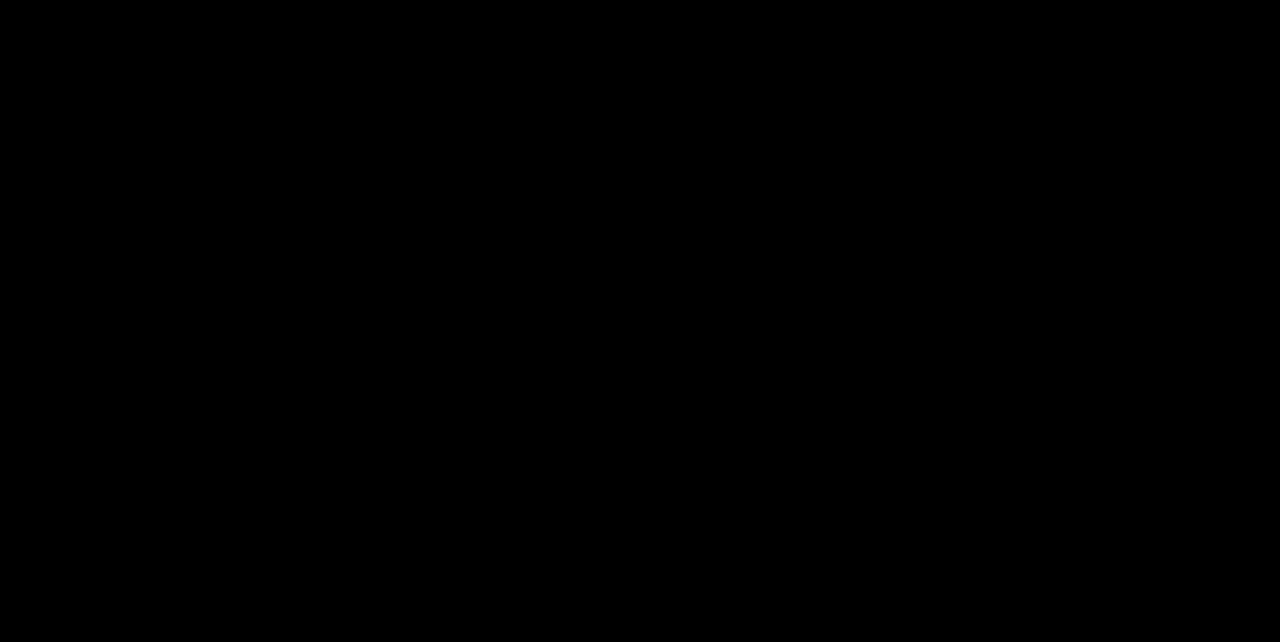
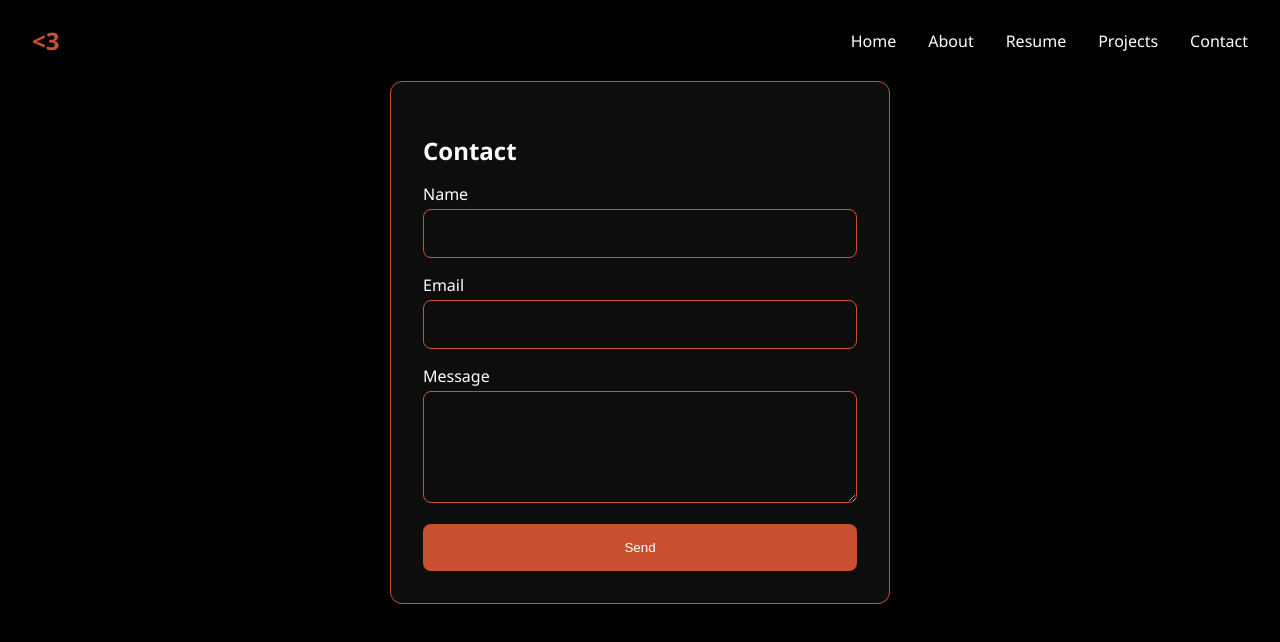
Before and after one commit to seking31/sara-king, a React (Create React App) app: page /#/contact in a window 1280 px wide. Before the commit this address had no page. Shown: the top 642 px of the page. Built offline with nearby package versions, Linux system fonts and the light colour scheme.

Commit message:
Added Contact

```diff
--- a/package.json
+++ b/package.json
@@ -4,6 +4,7 @@
   "homepage": "https://seking31.github.io/sara-king",
   "private": true,
   "dependencies": {
+    "@emailjs/browser": "^4.4.1",
     "@emotion/react": "^11.11.1",
     "@emotion/styled": "^11.11.0",
     "@fortawesome/fontawesome-free-solid": "^5.0.13",
--- a/src/App.js
+++ b/src/App.js
@@ -3,6 +3,7 @@ import { Routes, Route } from 'react-router-dom'
 import Home from './pages/Home/Home'
 import About from './pages/About/About'
 import Resume from './pages/Resume/Resume'
+import Contact from './pages/Contact/Contact'
 import GitHubProjects from './pages/GitHubProjects/GitHubProjects'
 
 export default function App() {
@@ -13,6 +14,7 @@ export default function App() {
         <Route path="/about" element={<About />} />
         <Route path="/resume" element={<Resume />} />
         <Route path="/projects" element={<GitHubProjects />} />
+        <Route path="/contact" element={<Contact />} />
       </Routes>
     </main>
   )
--- a/src/components/Navbar.js
+++ b/src/components/Navbar.jsx
@@ -10,14 +10,12 @@ export default function Navbar() {
   }
 
   const handleLinkClick = () => {
-    // Close the menu after clicking a link on mobile
     setIsOpen(false)
   }
 
   return (
     <header className="site-header">
       <nav className="navbar" aria-label="Primary navigation">
-        {/* Brand (optional, remove if not needed) */}
         <Link to="/" className="navbar__brand">
           <strong>{heart}</strong>
         </Link>
@@ -50,6 +48,11 @@ export default function Navbar() {
               Projects
             </Link>
           </li>
+          <li className="navbar__item">
+            <Link to="/contact" className="navbar__link" onClick={handleLinkClick}>
+              Contact
+            </Link>
+          </li>
         </ul>
       </nav>
     </header>
--- /dev/null
+++ b/src/pages/Contact/Contact.jsx
@@ -0,0 +1,98 @@
+import React, { useState } from "react";
+import "./contact.css";
+import emailjs from "@emailjs/browser";
+import Navbar from '../../components/Navbar'
+
+export default function ContactForm() {
+  const [formData, setFormData] = useState({ name: "", email: "", message: "" });
+  const [status, setStatus] = useState(null);
+
+  const handleChange = (e) => {
+    setFormData({ ...formData, [e.target.name]: e.target.value });
+  };
+console.log( process.env.REACT_APP_EMAILJS_SERVICE_ID,
+        process.env.REACT_APP_EMAILJS_TEMPLATE_ID,)
+  const handleSubmit = async (e) => {
+    e.preventDefault();
+    setStatus("sending");
+
+    try {
+      await emailjs.send(
+        process.env.REACT_APP_EMAILJS_SERVICE_ID,
+        process.env.REACT_APP_EMAILJS_TEMPLATE_ID,
+        {
+          from_name: formData.name,
+          reply_to: formData.email,
+          message: formData.message,
+          to_email: "sara@sara-king.com",
+        },
+        process.env.REACT_APP_EMAILJS_PUBLIC_KEY
+      );
+
+      setStatus("success");
+      setFormData({ name: "", email: "", message: "" });
+    } catch (err) {
+      console.error(err);
+      setStatus("error");
+    }
+  };
+
+  return (
+    <div className="contact-form-container">
+       <Navbar />
+      <div className="contact-form">
+        <h2 className="text-2xl font-semibold mb-4">Contact</h2>
+        <form onSubmit={handleSubmit} className="space-y-4">
+          <div>
+            <label className="block mb-1 font-medium">Name</label>
+            <input
+              type="text"
+              name="name"
+              value={formData.name}
+              onChange={handleChange}
+              required
+              className="input-field"
+            />
+          </div>
+
+          <div>
+            <label className="block mb-1 font-medium">Email</label>
+            <input
+              type="email"
+              name="email"
+              value={formData.email}
+              onChange={handleChange}
+              required
+              className="input-field"
+            />
+          </div>
+
+          <div>
+            <label className="block mb-1 font-medium">Message</label>
+            <textarea
+              name="message"
+              value={formData.message}
+              onChange={handleChange}
+              required
+              className="input-field textarea"
+            />
+          </div>
+
+          <button type="submit" className="submit-button">
+            Send
+          </button>
+        </form>
+
+        {status === "sending" && (
+          <p className="mt-3 text-blue-600">Sending...</p>
+        )}
+        {status === "success" && (
+          <p className="mt-3 text-green-600">Message sent successfully!</p>
+        )}
+        {status === "error" && (
+          <p className="mt-3 text-red-600">Something went wrong. Please try again.</p>
+        )}
+      </div>
+    </div>
+  );
+}
--- /dev/null
+++ b/src/pages/Contact/contact.css
@@ -0,0 +1,97 @@
+:root {
+    --primary-bg: #000;
+    --accent-color: #c95132;
+    --spacing-unit: 1rem;
+    --text-color: white;
+}
+
+.contact-form-container {
+    background: var(--primary-bg);
+    color: var(--text-color);
+    min-height: 100vh;
+}
+
+.contact-form {
+    max-width: 500px;
+    margin: auto;
+    padding: calc(var(--spacing-unit) * 2);
+    background: rgba(255, 255, 255, 0.05);
+    border: 1px solid var(--accent-color);
+    border-radius: 12px;
+}
+
+/* reuse your existing tailwind-y classnames if you're mixing */
+.text-2xl {
+    font-size: 1.5rem;
+}
+
+.font-semibold {
+    font-weight: 600;
+}
+
+.mb-4 {
+    margin-bottom: 1rem;
+}
+
+.space-y-4>*+* {
+    margin-top: 1rem;
+}
+
+.block {
+    display: block;
+}
+
+.mb-1 {
+    margin-bottom: 0.25rem;
+}
+
+.input-field {
+    width: 100%;
+    padding: var(--spacing-unit);
+    border-radius: 8px;
+    border: 1px solid var(--accent-color);
+    background: transparent;
+    color: var(--text-color);
+}
+
+.input-field:focus {
+    outline: none;
+    box-shadow: 0 0 0 2px var(--accent-color);
+}
+
+.textarea {
+    min-height: 7rem;
+    resize: vertical;
+}
+
+.submit-button {
+    width: 100%;
+    padding: var(--spacing-unit);
+    background: var(--accent-color);
+    color: var(--text-color);
+    border-radius: 8px;
+    border: none;
+    cursor: pointer;
+    transition: transform 0.2s;
+}
+
+.submit-button:hover {
+    transform: scale(1.05);
+}
+
+/* status message helpers (optional) */
+.mt-3 {
+    margin-top: 0.75rem;
+}
+
+.text-blue-600 {
+    color: #2563eb;
+}
+
+.text-green-600 {
+    color: #16a34a;
+}
+
+.text-red-600 {
+    color: #dc2626;
+}
```
Also changed, not shown: src/pages/About/About.jsx (renamed from src/pages/About/About.js), src/pages/GitHubProjects/GitHubProjects.jsx (renamed from src/pages/GitHubProjects/GitHubProjects.js), src/pages/Home/Home.jsx (renamed from src/pages/Home/Home.js), src/pages/Resume/Resume.jsx (renamed from src/pages/Resume/Resume.js), 1 other file (tests, documents, lock files or other folders).
